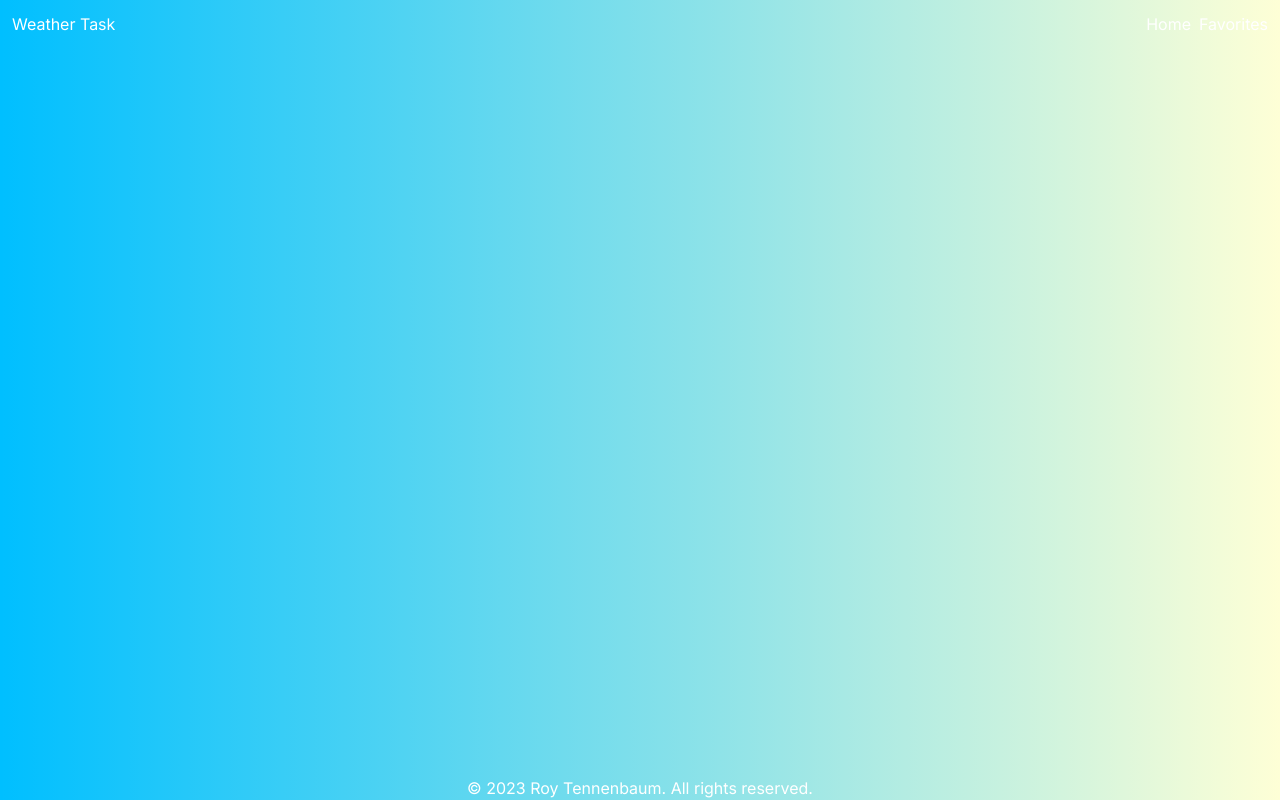
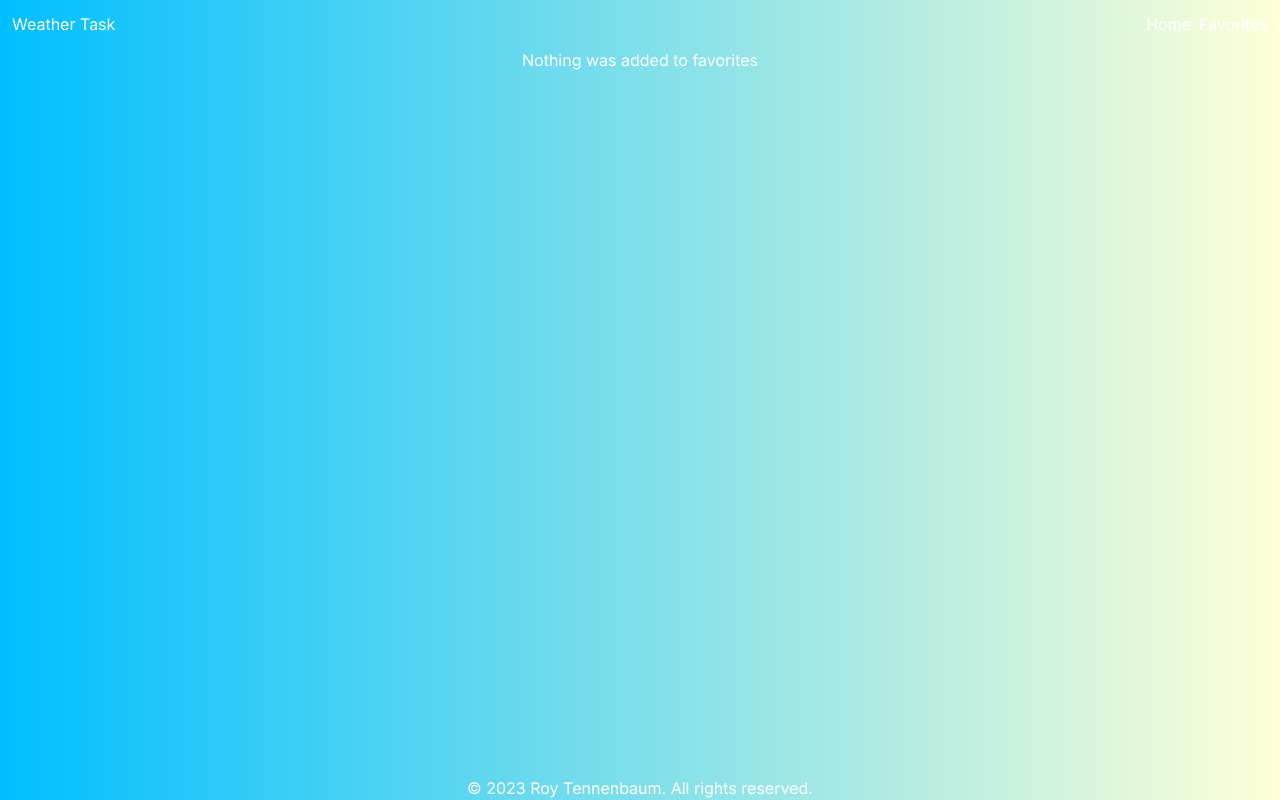
Before and after one commit to RoyTennenbaum/roy-tennenbaum-13-09-2023, a Next.js app: page /favorites in a window 1280 px wide. Built offline with nearby package versions, Linux system fonts and the light colour scheme; data requests are answered from the project's data file.

Commit message:
ternary 'nothing to display' at favorites page

```diff
--- a/app/favorites/page.tsx
+++ b/app/favorites/page.tsx
@@ -60,8 +60,12 @@ export default function Favorites() {
     fetchFavoritesWeather();
   }, [favorites, currentWeather, setCurrentWeather]);
   return (
-    <div>
-      <CardList weatherData={favorites} />
-    </div>
+    <>
+      {favorites.length > 0 ? (
+        <CardList weatherData={favorites} />
+      ) : (
+        <p className="text-center">Nothing was added to favorites</p>
+      )}
+    </>
   );
 }
```
